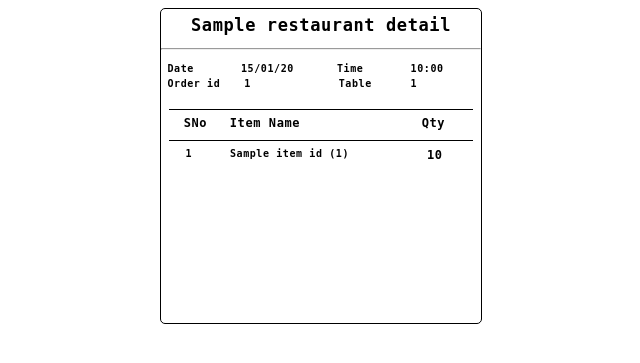
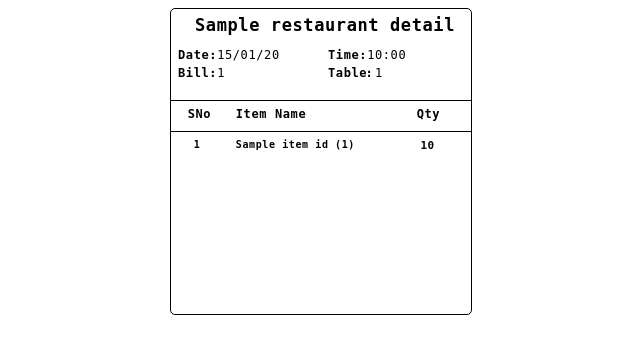
Before and after one commit to adyantqubit/RestroScans, a Django app: template backend/admin_app/templates/admin/order.html in a window 1280 px wide. Shown: the top 363 px of the page, without its empty margins (319-959 px from the left). Run offline with Django 4.2, Linux system fonts and the light colour scheme; the template is opened without the code that fills it: most values are stand-ins (such as "Sample title", 1, 10 or a date in 2020); parts of the project's set-up code (start-up, migrations or seed data) failed here and were passed over.

Commit message:
Changes in print section in admin panel by Om shrivastava.

```diff
--- a/backend/admin_app/templates/admin/order.html
+++ b/backend/admin_app/templates/admin/order.html
@@ -5,7 +5,7 @@
     .billingContainer {
       font-family:monospace;
       letter-spacing: 0.6px;
-      width: 320px;
+      width: 300px;
       height: auto;
       margin: 0 auto;
       border-radius: 5px;
@@ -16,9 +16,10 @@
     .inLineContainer {
     min-width: 100%;
     min-height: 10px;
-      margin: 4px 0;
+    margin: 4px 4px;
     display: flex;
-      justify-content: space-between;
+    justify-content: space-around;
+    /* border: 2px solid red; */
 }
     .Hotellabel{
       min-width: 100%;
@@ -26,31 +27,39 @@
       font-weight: 900;
       padding: 0% 0%;
       text-align: center;
+      /* Css changes apply by Om on 05-05-23 */
+      margin-bottom: 3%;
+      /* End of addition */
     }
     .centerLabel{
       min-width: 100%;
       font-size: 12px;
-      font-weight: 700;
       text-align: center;
     }
+    .column1{
+    min-width:48%;
+    display: flex;
+}
 .label {
-      min-width: 15%;
-      font-size: 10px;
-      font-weight: 700;
-      padding: 0 2%;
+    min-width:22%;
+    font-size: 12px;
     text-align: start;
     white-space: nowrap;
+    display: flex;
+    /* border: 1px solid green; */
 }
     .text {
-      min-width: 22%;
+      min-width: 50%;
     word-break: break-all;
-      font-size: 10px;
-      font-weight: 600;
+    font-weight: 500;
+    font-size: 12px;
     text-align: left;
     }
     .tableHeader {
       height: 30px;
-      width: 95%;
+      /* Css changes apply by Om on 05-05-23 */
+      width: 100%;
+      /* End of addition */
       margin: auto;
       border-top: 1px solid black;
       margin-top: 20px;
@@ -62,14 +71,12 @@
       font-size: 12px;
       width: 20%;
       padding: 2% 0%;
-      font-weight: 700;
     }
     .titleHeading {
       font-size: 12px;
       width: 50%;
       padding: 2% 0%;
-      padding-right: 8%;
-      font-weight: 700;
+      /* padding-right: 12%; */
       text-align: start;
     }
 
@@ -77,7 +84,6 @@
       font-size: 12px;
       width: 30%;
       padding: 2% 0% 0% 0%;
-      font-weight: 700;
     }
 
     .tableContents {
@@ -92,19 +98,16 @@
       font-size: 10px;
       width: 10%;
       padding: 2% 0% 0% 5%;
-      font-weight: 600;
     }
     .titleText {
       font-size: 10px;
       width: 70%;
-      font-weight: 600;
       padding: 2% 0% 0% 8%;
       text-align:left
     }
     .rateText {
-      font-size: 12px;
+      font-size: 11px;
       width: 15%;
-      font-weight: 600;
       text-align: end;
       white-space: nowrap;
       padding: 2% 0% 0% 5%;
@@ -114,7 +117,6 @@
       font-size: 12px;
       width: 30%;
       padding: 2% 2%;
-      font-weight: 700;
       text-align: center;
       white-space: nowrap;
     }
@@ -131,21 +133,51 @@
 
                 </div>
               </div>
-              <hr>
+              <!-- Commented by Om on 05-05-23 -->
+              <!-- <hr> -->
+              <!-- End of commented code -->
               <div class="inLineContainer">
-              <div class="label">Date   </div>
+                <div class = "column1">
+                  <div class="label">
+                    <div style = "width:80%">Date  </div>
+                    <div>:</div>
+                  </div>
                   <div class="text"> {{ order.date|date:"d/m/y" }}</div>
-              <div class="label">Time   </div>
-              <div class="text">  {{ order.date|date:"H:i" }}</div>
+                </div>
 
+                <div class = "column1">
+                  <div class="label">
+                    <div style = "width:80%">Time  </div>
+                    <div>:</div>
                   </div>
+                  <div class="text"> {{ order.date|date:"H:i" }}</div>
+                </div>
+              </div>
+
               <div class="inLineContainer">
-              <div class="label">Order id   </div>
+                <div class = "column1">
+                  <div class="label">
+                    <div style = "width:80%">Bill  </div>
+                    <div>:</div>
+                  </div>
                   <div class="text"> {{ order.order_id }}</div>
-              <div class="label">Table  </div>
-              <div class="text">  {{ order.table_number }}</div>
+                </div>
 
+                <div class = "column1">
+                  <div class="label">
+                    <div style = "width:80%">Table  </div>
+                    <div>:</div>
                   </div>
+                  <div class="text"> {{ order.table_number }}</div>
+                </div>
+              </div>
+            <!-- <div class="inLineContainer">
+              <div class="label">Order id  </div>
+              <div class="text">: {{ order.order_id }}</div>
+              <div class="label">Table </div>
+              <div class="text"> : {{ order.table_number }}</div>
+
+            </div> -->
             <div class="tableHeader">
                 <div class="serialNo"> SNo   </div>
                 <div class="titleHeading">Item Name</div>
```
Also changed, not shown: backend/admin_app/templates/admin/receipt.html (+71 -10 lines). Lines whose indentation alone changed are shown as unchanged.
